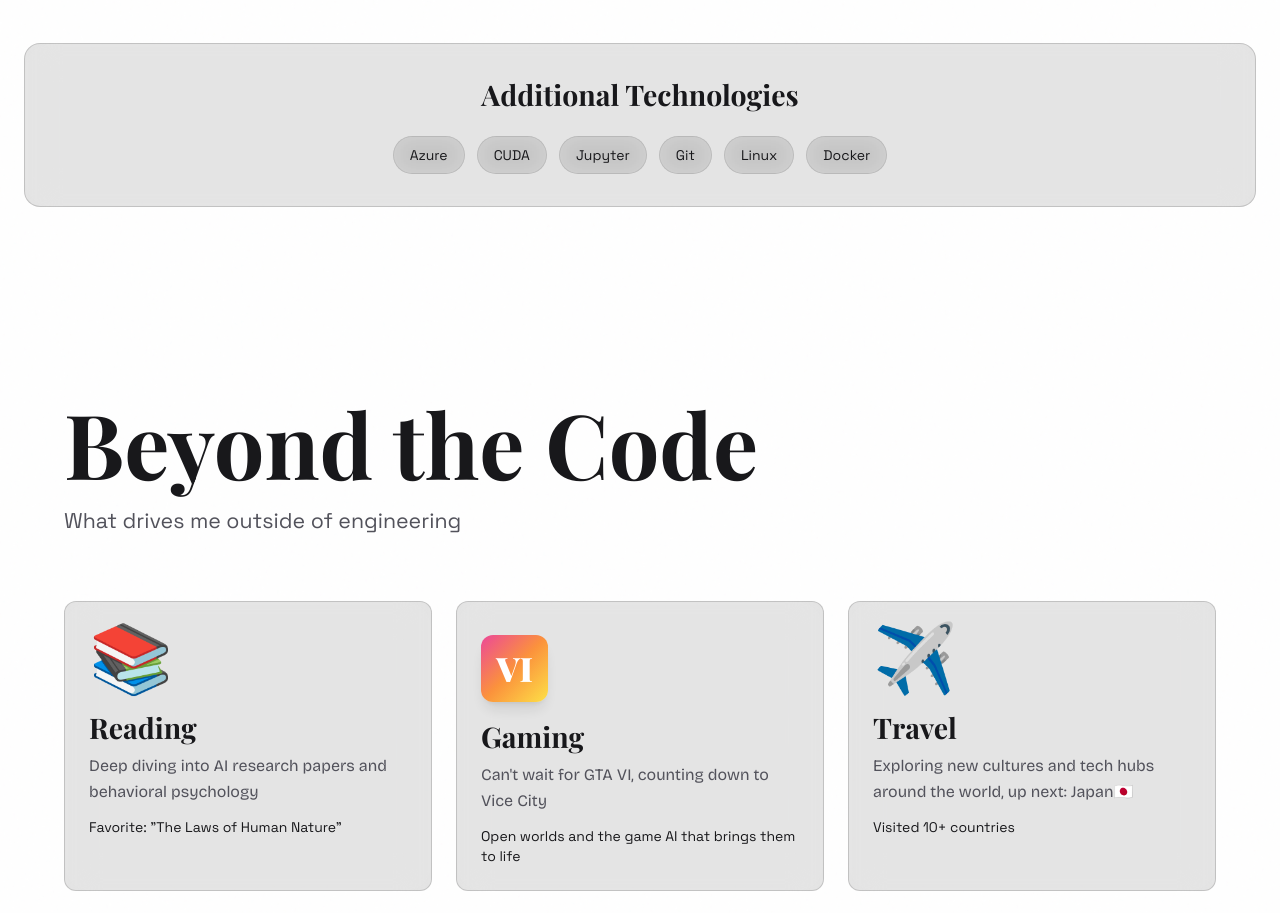
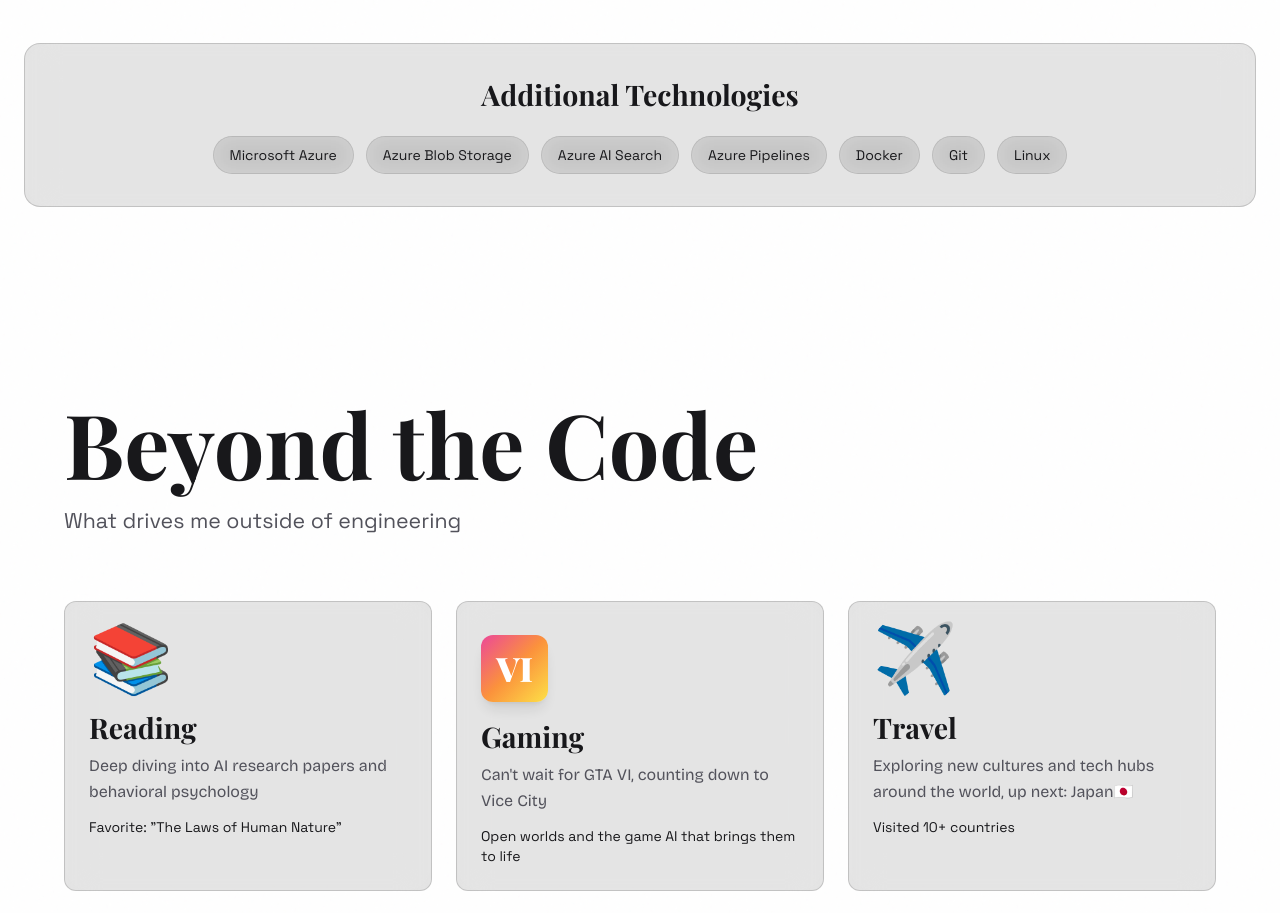
Before and after one commit to BarisAtik/portfolio, a Next.js app: page / in a window 1280 px wide. Shown: the part 6200-7113 px from the top of the page. Built offline with nearby package versions, Linux system fonts and the light colour scheme.

Commit message:
Focus additional technologies on Azure stack
Co-Authored-By: Claude Opus 5.5 <noreply@anthropic.com>
Claude-Session: https://claude.ai/code/session_019YxRpaYcwP9zCEfd46k2W5

```diff
--- a/components/Skills.tsx
+++ b/components/Skills.tsx
@@ -150,12 +150,13 @@ export default function Skills() {
           </h3>
           <div className="flex flex-wrap gap-3 justify-center">
             {[
-              'Azure',
-              'CUDA',
-              'Jupyter',
+              'Microsoft Azure',
+              'Azure Blob Storage',
+              'Azure AI Search',
+              'Azure Pipelines',
+              'Docker',
               'Git',
               'Linux',
-              'Docker',
             ].map((tech, index) => (
               <motion.span
                 key={tech}
```
